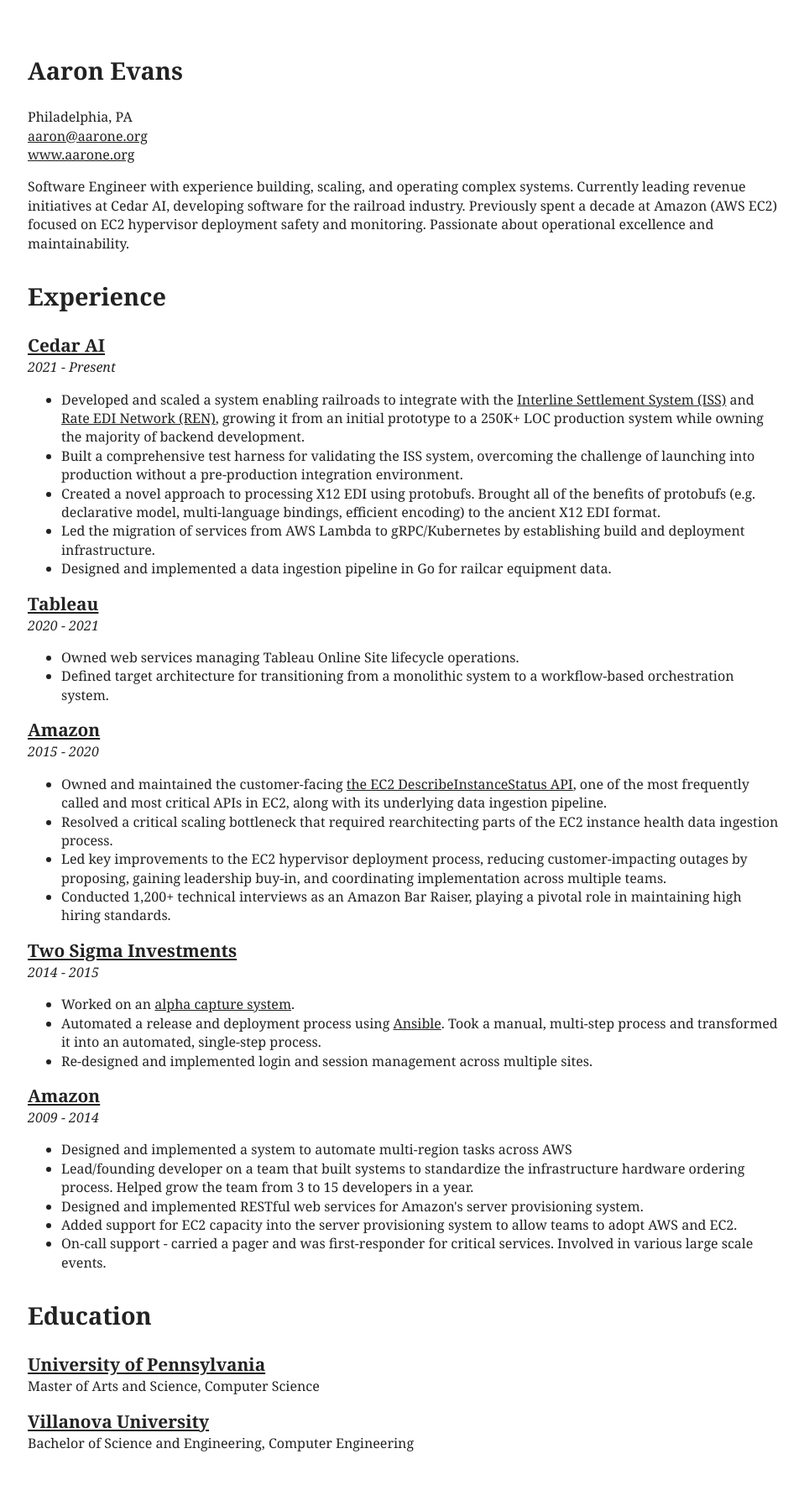
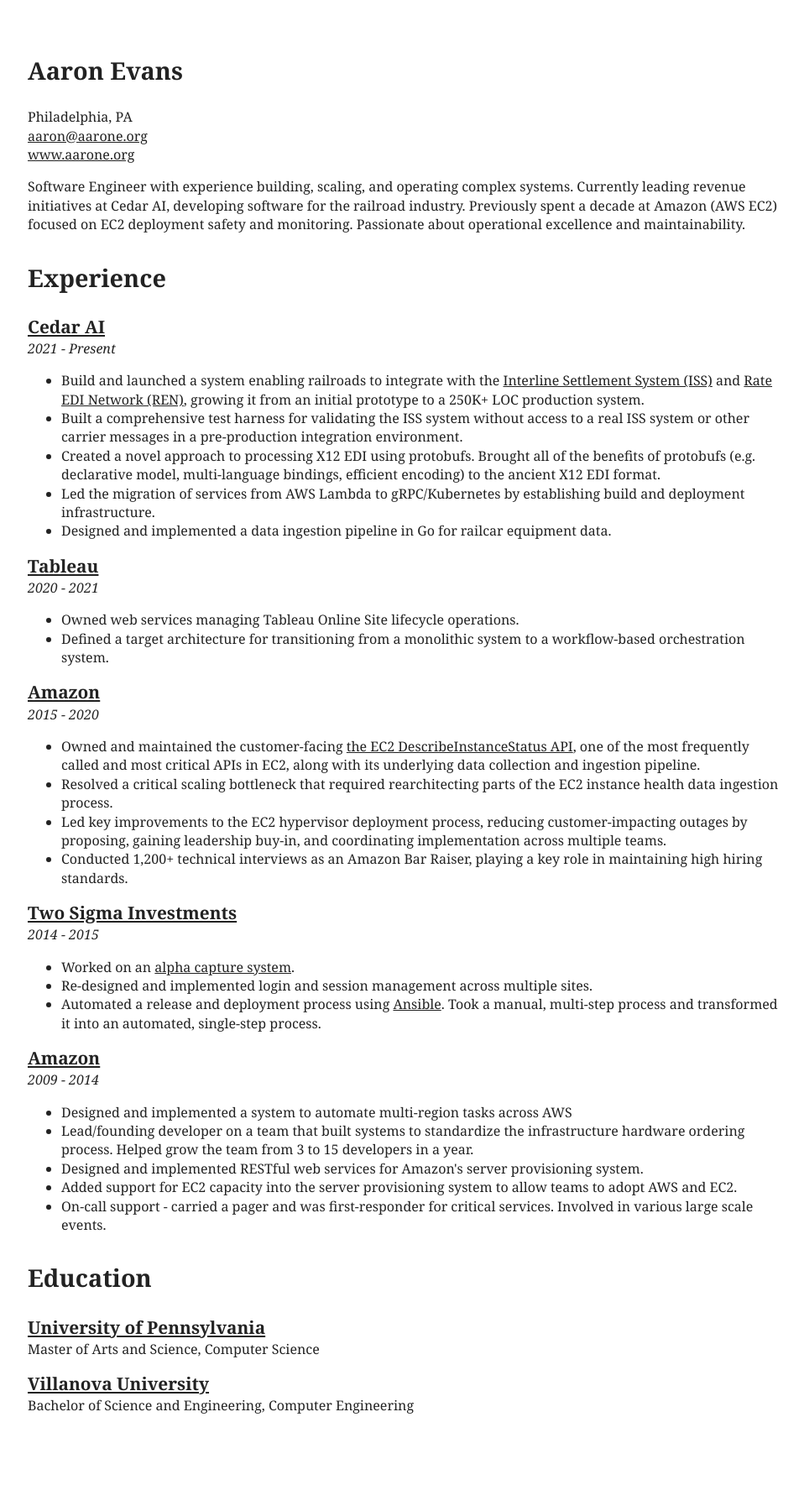
Before and after one commit to aarone/aarone.org, a Jekyll site: the page built from source/resume.html, in a window 1280 px wide. Shown: the whole page at 84% size, without its empty margins (157-1115 px from the left). Built offline with Jekyll 4.4.1, drawn with Linux system fonts in a browser that asks for light colours; Markdown is read by kramdown in place of the engine named in the settings; after the commit the page ends 1750 px from its top, so only the background shows below that.

Commit message:
resume edits

```diff
--- a/source/resume.html
+++ b/source/resume.html
@@ -49,10 +49,9 @@
 	    developing software for the railroad industry.
 
 	    Previously spent a decade at Amazon (AWS EC2) focused on
-	    EC2 hypervisor deployment safety and monitoring.
+	    EC2 deployment safety and monitoring.
 
-	    Passionate about operational excellence and
-	    maintainability.
+      Passionate about operational excellence and maintainability.
           </div>
         </section>
       </header>
@@ -70,7 +69,7 @@
           <div class="nine columns">
             <ul class="accomplishments">
               <li>
-                Developed and scaled a system enabling railroads to
+                Build and launched a system enabling railroads to
 	      integrate with
 	      the
                 <a href="https://public.railinc.com/products-services/interline-settlement-system">Interline
@@ -78,14 +77,12 @@
                 and
                 <a href="https://public.railinc.com/products-services/rate-edi-network">Rate
 	      EDI Network (REN)</a>, growing it from an initial
-	      prototype to a 250K+ LOC production system while owning
-	      the majority of backend development.
+	      prototype to a 250K+ LOC production system.
               </li>
               <li>
                 Built a comprehensive test harness for validating the
-	      ISS system, overcoming the challenge of launching into
-	      production without a pre-production integration
-	      environment.
+	      ISS system without access to a real ISS system or other carrier messages
+        in a pre-production integration environment.
               </li>
               <li>
                 Created a novel approach to processing X12 EDI using
@@ -116,7 +113,7 @@
                 Owned web services managing Tableau Online Site lifecycle operations.
               </li>
               <li>
-                Defined target architecture for transitioning from a monolithic system to a workflow-based orchestration system.
+                Defined a target architecture for transitioning from a monolithic system to a workflow-based orchestration system.
               </li>
             </ul>
           </div>
@@ -135,7 +132,7 @@
                 <a href="http://docs.aws.amazon.com/AWSEC2/latest/APIReference/API_DescribeInstanceStatus.html">the
 	              EC2 DescribeInstanceStatus API</a>, one of the most frequently
 	              called and most critical APIs in EC2, along with its
-	              underlying data ingestion pipeline.
+	              underlying data collection and ingestion pipeline.
               </li>
               <li>
                 Resolved a critical scaling bottleneck that required
@@ -150,7 +147,7 @@
               </li>
               <li>
                 Conducted 1,200+ technical interviews as an Amazon Bar
-	              Raiser, playing a pivotal role in maintaining high
+	              Raiser, playing a key role in maintaining high
 	              hiring standards.
               </li>
             </ul>
@@ -170,12 +167,12 @@
                 <a href="http://en.wikipedia.org/wiki/Alpha_capture_system">alpha capture
                 system</a>.
               </li>
+              <li>Re-designed and implemented login and session management across multiple sites.</li>
               <li>Automated a release and deployment process using
                 <a href="http://www.ansible.com/home">Ansible</a>. Took
               a manual, multi-step process and
               transformed it into an automated, single-step process.
               </li>
-              <li>Re-designed and implemented login and session management across multiple sites.</li>
             </ul>
           </div>
         </div>
```
